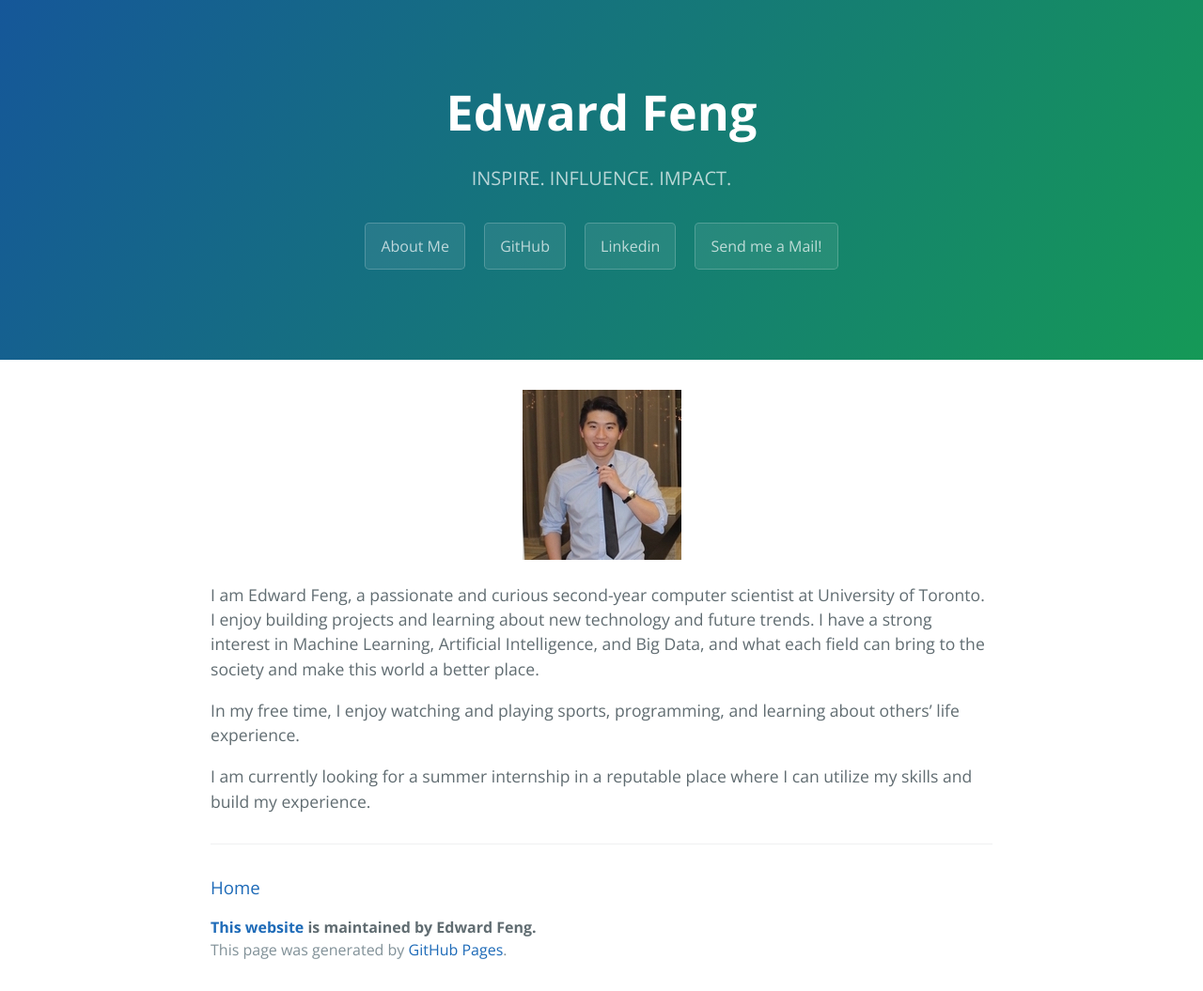
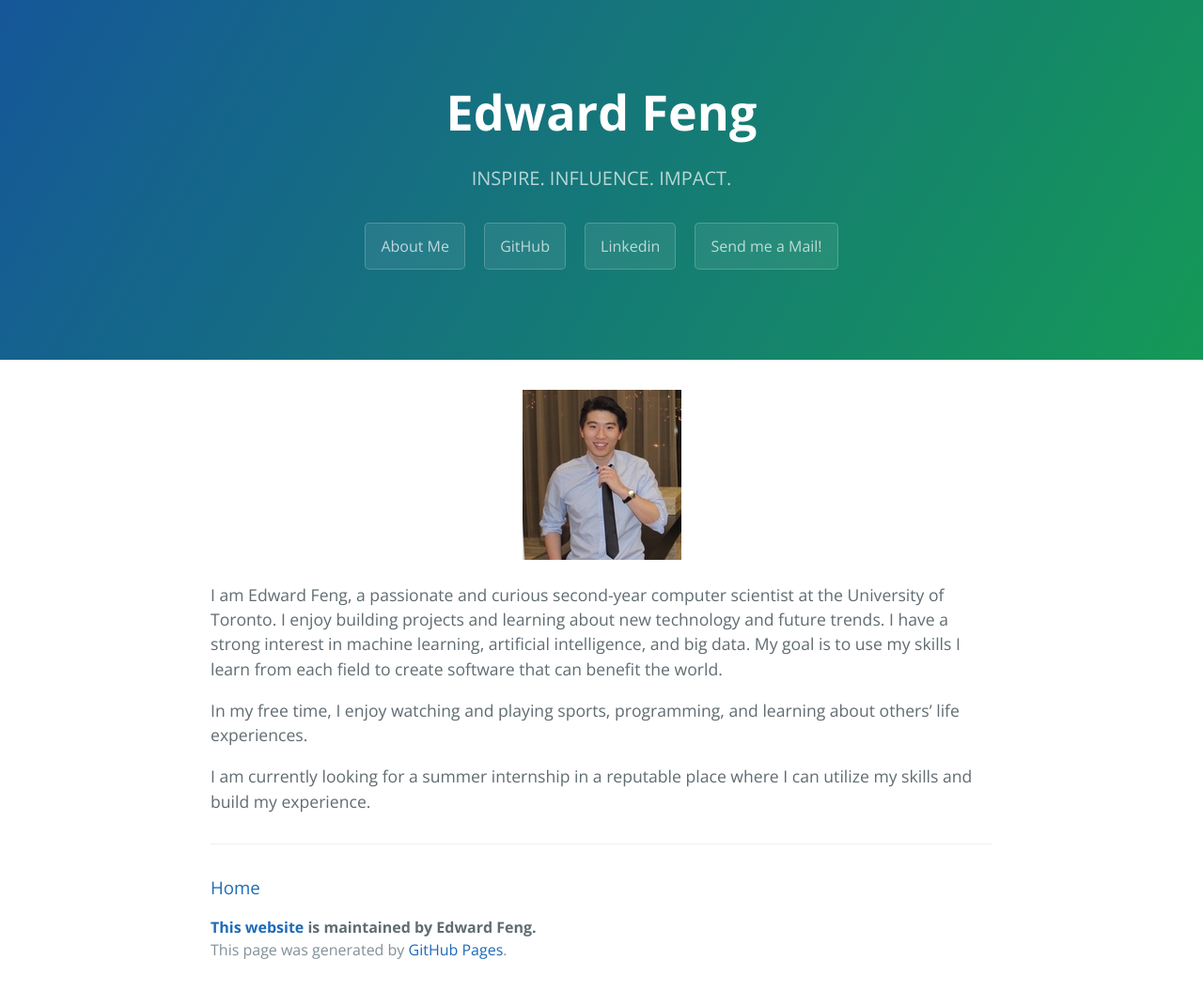
Before and after one commit to edward0414/myWeb1.0, a Jekyll site: the page built from pages/About.md, in a window 1280 px wide. Shown: the whole page at 94% size. Built offline with Jekyll 4.4.1, drawn with Linux system fonts in a browser that asks for light colours.

Commit message:
Fix typo.

```diff
--- a/_posts/2017-03-13-PhotoRenamer-Part-I.markdown
+++ b/_posts/2017-03-13-PhotoRenamer-Part-I.markdown
@@ -2,7 +2,7 @@
 layout: post
 title:  "PhotoRenamer Part I"
 date:   2017-03-13 15:02:43
-tags: Java, JComponent, PhotoRenmaer
+tags: Java, JComponent, PhotoRenamer
 ---
 
 Another Java project.
--- a/pages/About.md
+++ b/pages/About.md
@@ -7,8 +7,8 @@ permalink: /about/
 {: .center}
 ![Profile Picture]({{ site.url }}/assets/images/posts/profile.jpg)
 
-I am Edward Feng, a passionate and curious second-year computer scientist at University of Toronto. I enjoy building projects and learning about new technology and future trends. I have a strong interest in Machine Learning, Artificial Intelligence, and Big Data, and what each field can bring to the society and make this world a better place.
+I am Edward Feng, a passionate and curious second-year computer scientist at the University of Toronto. I enjoy building projects and learning about new technology and future trends. I have a strong interest in machine learning, artificial intelligence, and big data. My goal is to use my skills I learn from each field to create software that can benefit the world.
 
-In my free time, I enjoy watching and playing sports, programming, and learning about others' life experience.
+In my free time, I enjoy watching and playing sports, programming, and learning about others' life experiences.
 
 I am currently looking for a summer internship in a reputable place where I can utilize my skills and build my experience.
```
